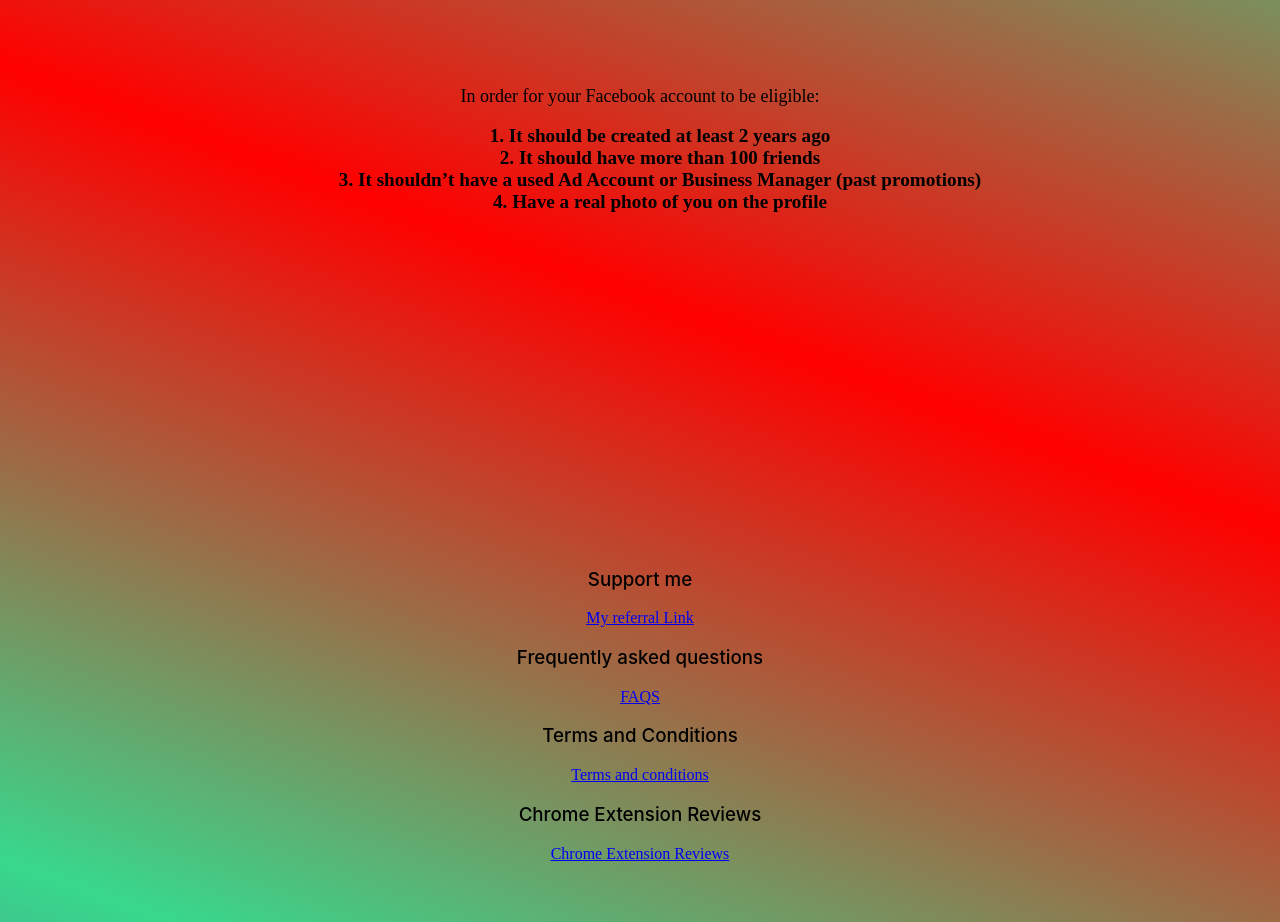
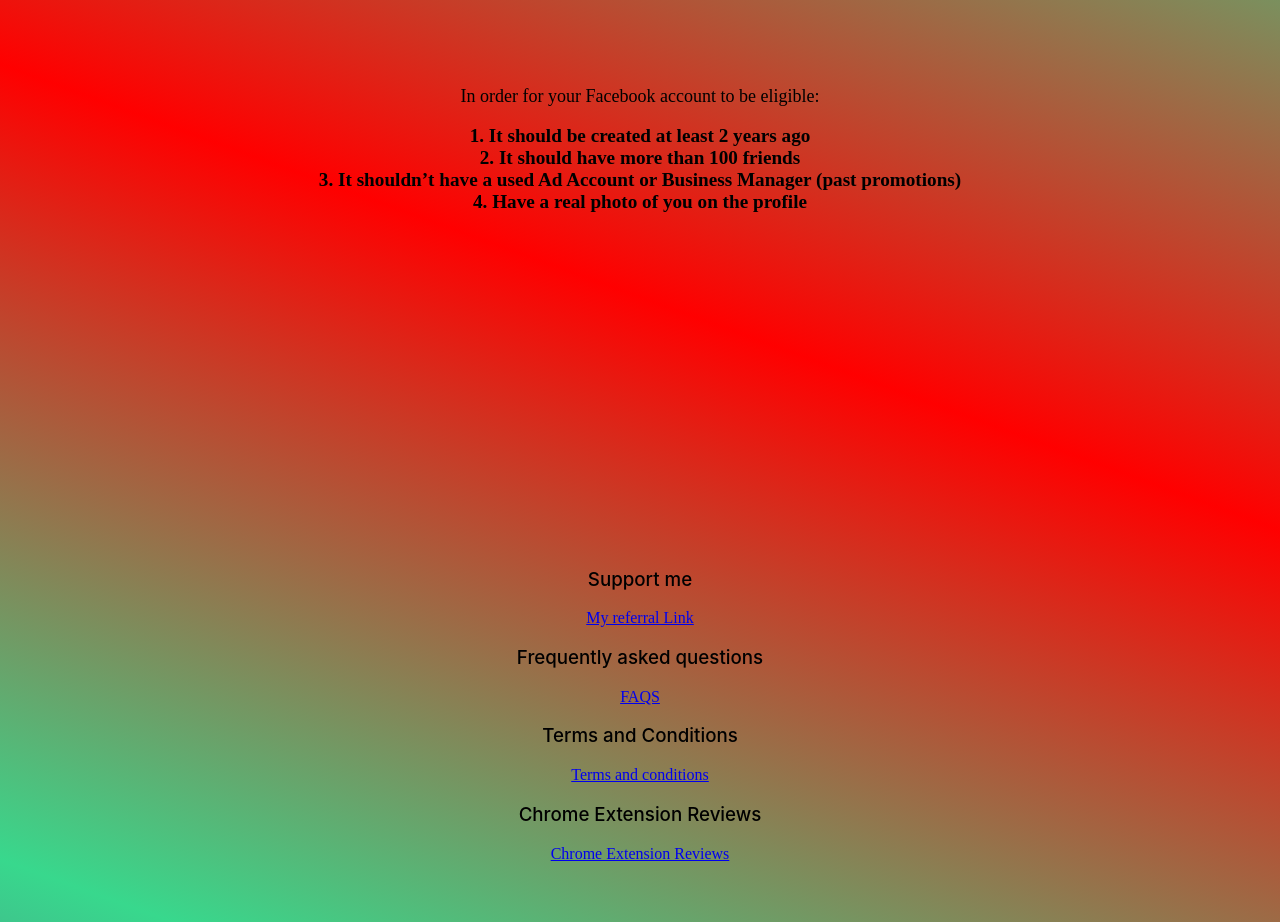
Before and after one commit to petermusembi69/earnThroughFacebook, a plain HTML site: page index.html in a window 1280 px wide. Shown: the part 1060-1982 px from the top of the page. Drawn offline with Linux system fonts and the light colour scheme.

Commit message:
removed padding to unorder list

```diff
--- a/main.css
+++ b/main.css
@@ -77,3 +77,7 @@
     margin: auto;
     text-align: center;
   }
+
+  .view__list {
+    padding: 0;
+  }
```
